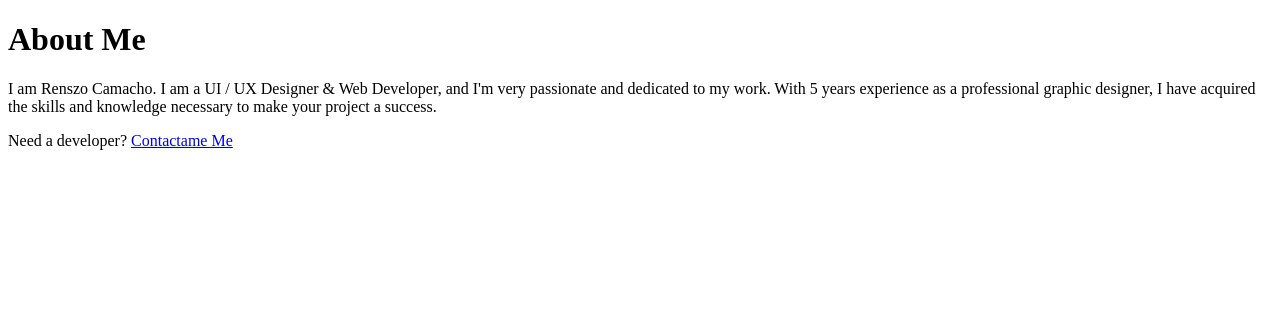
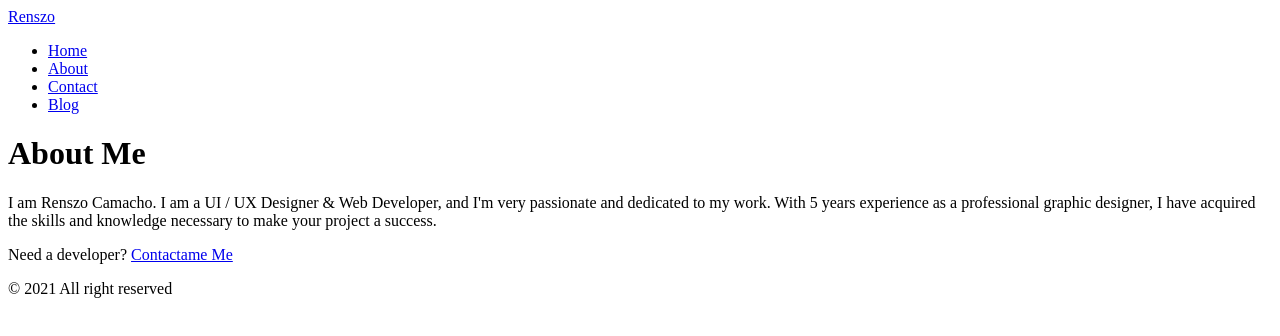
Before and after one commit to RenszCamacho/bootcamp-gatsby-js, a Gatsby site: page /about in a window 1280 px wide. Built offline with nearby package versions, Linux system fonts and the light colour scheme; Gatsby itself is replaced by a stand-in of ours.

Commit message:
Shared page components.

```diff
--- /dev/null
+++ b/src/components/footer.js
@@ -0,0 +1,11 @@
+import React from "react"
+
+function Footer() {
+  return (
+    <footer>
+      <p>&copy; 2021 All right reserved</p>
+    </footer>
+  )
+}
+
+export default Footer
--- /dev/null
+++ b/src/components/navbar.js
@@ -0,0 +1,28 @@
+import React from "react"
+import { Link } from "gatsby"
+
+function Navbar() {
+  return (
+    <nav>
+      <div>
+        <Link to="/">Renszo</Link>
+      </div>
+      <ul>
+        <li>
+          <Link to="/">Home</Link>
+        </li>
+        <li>
+          <Link to="/about">About</Link>
+        </li>
+        <li>
+          <Link to="/contact">Contact</Link>
+        </li>
+        <li>
+          <Link to="/blog">Blog</Link>
+        </li>
+      </ul>
+    </nav>
+  )
+}
+
+export default Navbar
--- a/src/pages/about.js
+++ b/src/pages/about.js
@@ -1,9 +1,12 @@
 import React from "react"
+import Navbar from "../components/navbar"
+import Footer from "../components/footer"
 import { Link } from "gatsby"
 
 function About() {
   return (
     <div>
+      <Navbar />
       <h1>About Me</h1>
       <p>
         I am Renszo Camacho. I am a UI / UX Designer & Web Developer, and I'm
@@ -15,6 +18,7 @@
       <p>
         Need a developer? <Link to="/contact">Contactame Me</Link>
       </p>
+      <Footer />
     </div>
   )
 }
--- a/src/pages/blog.js
+++ b/src/pages/blog.js
@@ -1,10 +1,14 @@
 import React from "react"
+import Navbar from "../components/navbar"
+import Footer from "../components/footer"
 
 function Blog() {
   return (
     <div>
+      <Navbar />
       <h1>Blog</h1>
       <p>Aqui habra post de blog en un futuro</p>
+      <Footer />
     </div>
   )
 }
--- a/src/pages/contact.js
+++ b/src/pages/contact.js
@@ -1,14 +1,17 @@
 import React from "react"
-import { Link } from "gatsby"
+import Navbar from "../components/navbar"
+import Footer from "../components/footer"
 
 function Contact() {
   return (
     <div>
+      <Navbar />
       <h1>Get in Touch</h1>
       <p>Drop me a Message</p>
       <a href="https://twitter.com/home" target="_blank">
         @renszo
       </a>
+      <Footer />
     </div>
   )
 }
--- a/src/pages/index.js
+++ b/src/pages/index.js
@@ -1,14 +1,18 @@
 import React from "react"
 import { Link } from "gatsby"
+import Navbar from "../components/navbar"
+import Footer from "../components/footer"
 
 function Index() {
   return (
     <div>
+      <Navbar />
       <h1>Hello</h1>
       <p>I am Renszo</p>
       <p>
         Need a developer? <Link to="/contact">Contactame Me</Link>
       </p>
+      <Footer />
     </div>
   )
 }
```
